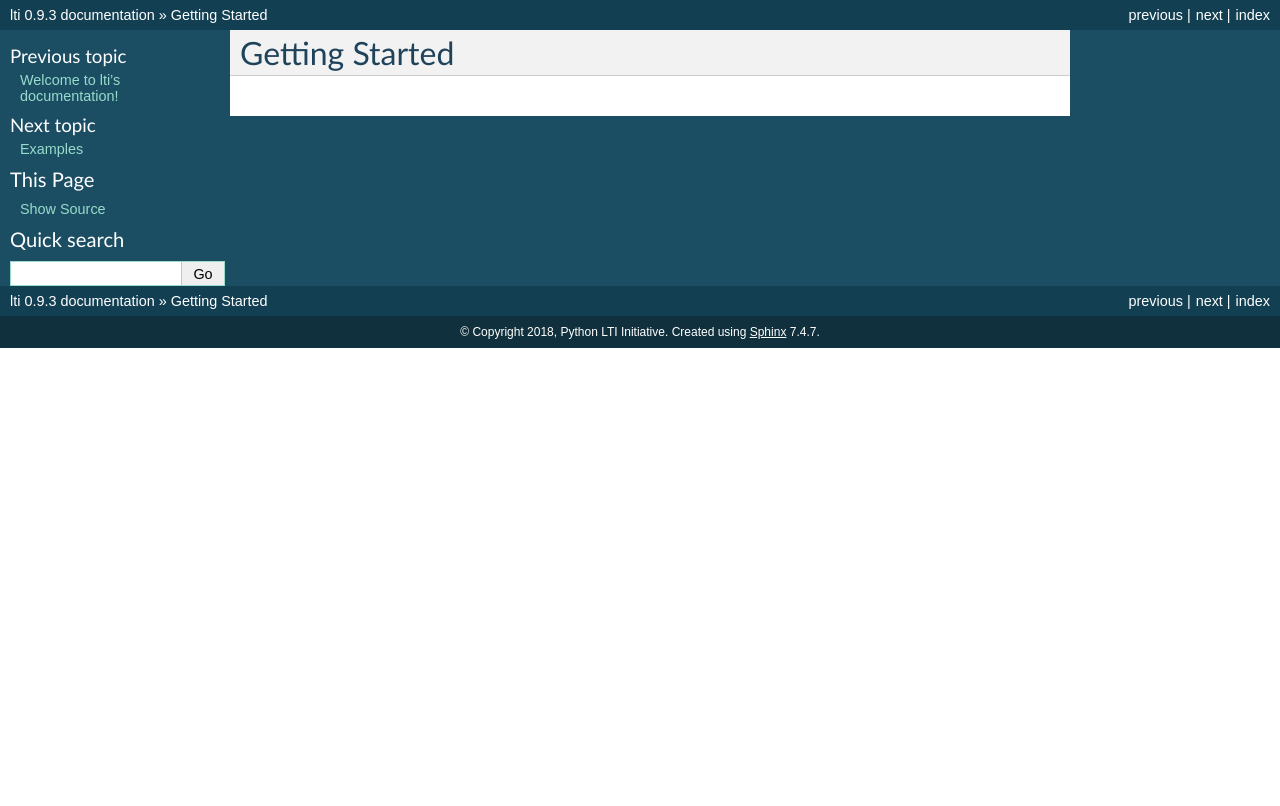
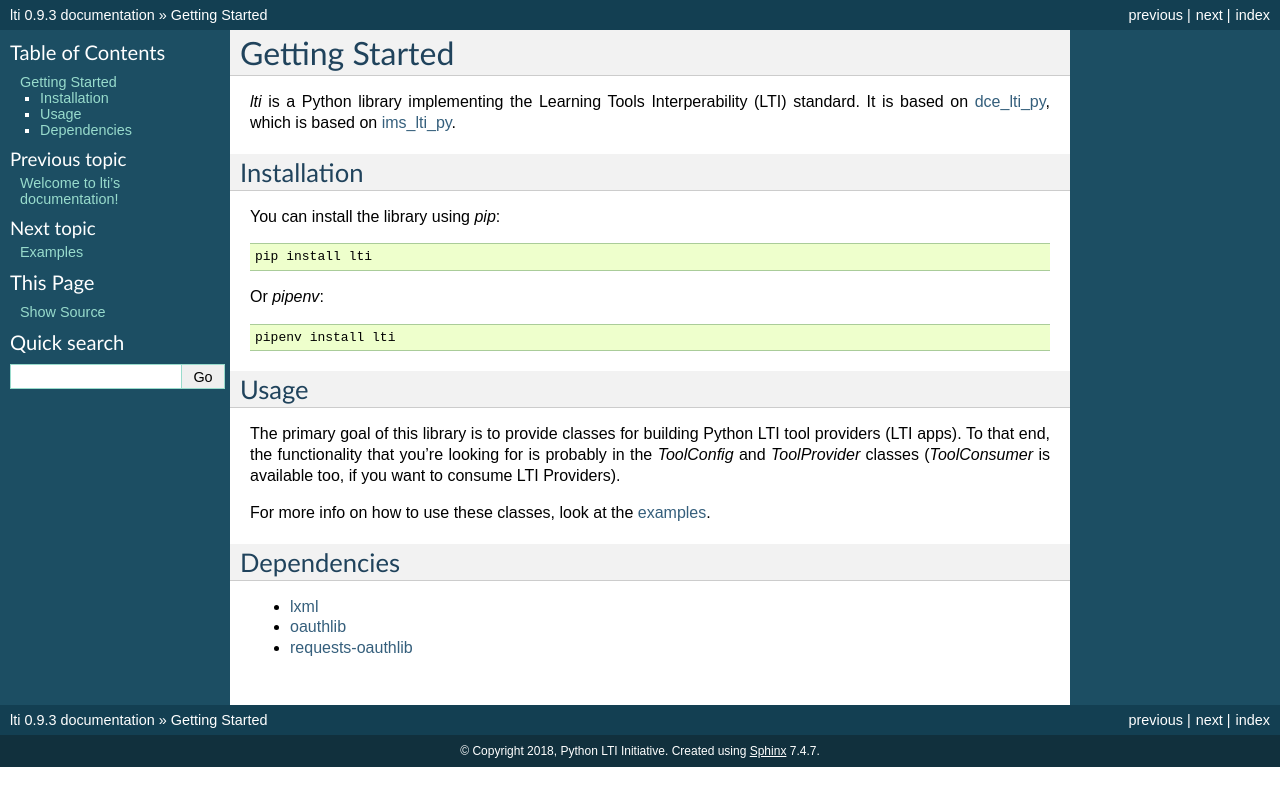
Before and after one commit to pylti/lti, a Sphinx documentation site: the page built from docs/getting_started.rst, in a window 1280 px wide. Shown: the top 806 px of the page. Built offline with Sphinx 7.4.7, drawn with Linux system fonts in a browser that asks for light colours.

Commit message:
Add Getting Started page to documentation

```diff
--- a/docs/getting_started.rst
+++ b/docs/getting_started.rst
@@ -1,5 +1,42 @@
 Getting Started
 ===============
 
-.. toctree::
-   :maxdepth: 2
+`lti` is a Python library implementing the Learning Tools Interperability (LTI) standard. It is based on dce_lti_py_, which is based on ims_lti_py_.
+
+.. _dce_lti_py: https://github.com/harvard-dce/dce_lti_py
+.. _ims_lti_py: https://github.com/tophatmonocle/ims_lti_py
+
+Installation
+------------
+
+You can install the library using `pip`:
+
+.. code-block:: sh
+
+    pip install lti
+
+Or `pipenv`:
+
+.. code-block:: sh
+
+    pipenv install lti
+
+Usage
+-----
+
+The primary goal of this library is to provide classes for building Python LTI tool providers (LTI apps). To that end, the functionality that you're looking for is probably in the `ToolConfig` and `ToolProvider` classes (`ToolConsumer` is available too, if you want to consume LTI Providers).
+
+For more info on how to use these classes, look at the examples_.
+
+.. _examples: ./examples.html
+
+Dependencies
+------------
+
+* lxml_
+* oauthlib_
+* requests-oauthlib_
+
+.. _lxml: https://github.com/lxml/lxml
+.. _oauthlib: https://github.com/idan/oauthlib
+.. _requests-oauthlib: https://github.com/requests/requests-oauthlib
```
